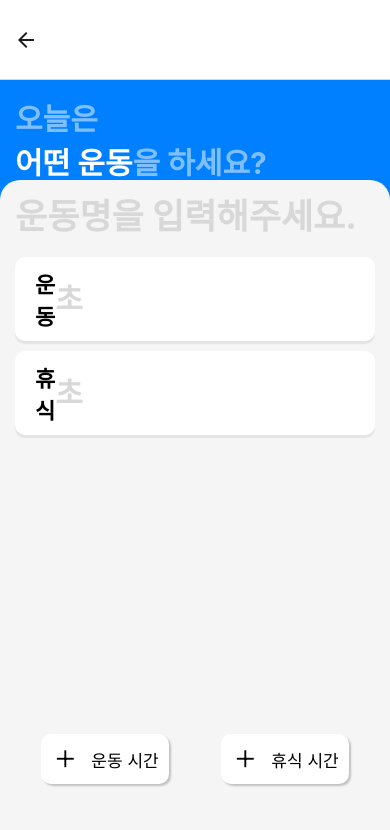
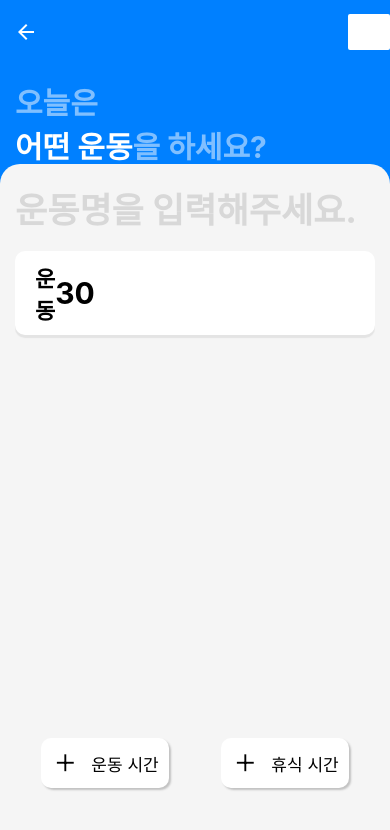
Before and after one commit to seungyeonkk/kuzal-exercise, a React Native app: screen /TimerSetting in a window 390 px wide. Shown: the top 830 px of the page. Built offline with nearby package versions, Linux system fonts and the light colour scheme.

Commit message:
add Exercise class and fix timer input

```diff
--- a/app/components/settings/TimerCard.js
+++ b/app/components/settings/TimerCard.js
@@ -1,6 +1,6 @@
 import React from "react";
 import styled from "styled-components/native";
-import {TouchableOpacity, Text, StyleSheet} from "react-native";
+import {TouchableOpacity, StyleSheet} from "react-native";
 import Icon from "react-native-vector-icons/Ionicons";
 
 const CardView = styled.View`
@@ -37,11 +37,11 @@ const TimeInput = styled.TextInput.attrs({
 const TimerCard = props => {
     // title, icon, onPress
 
-    const [time, setTime] = React.useState('');
+    const [time, setTime] = React.useState(props.timer.sec);
 
-    const onChangeTime = time => {
-        time = time.replace(/[^0-9]/g, '')
-        setTime(time);
+    const onChangeTime = text => {
+        props.timer.sec = text.replace(/[^0-9]/g, '')
+        setTime(props.timer.sec);
     }
 
     return (
@@ -52,9 +52,11 @@ const TimerCard = props => {
                 maxLength={3}
                 keyboardType='numeric'
                 onChangeText={onChangeTime}
-                value={time}
+                value={props.timer.sec}
             />
-            <TouchableOpacity style={styles.button} onPress={props.onPress}>
+            <TouchableOpacity style={styles.button} onPress={() => {
+                props.onPress(props.timer.id);
+            }}>
                 <Icon name='close-outline' size={30} color={'#000000'}/>
             </TouchableOpacity>
         </CardView>
--- a/app/domains/Timer.js
+++ b/app/domains/Timer.js
@@ -12,16 +12,16 @@ export default class Timer {
         this.id = CommonUtil.getCurrentTime();
         this.type = type;
         this.title = this.getTitle(type);
+        this.sec = "30";
     }
 
     getTitle(type) {
         if(type == "EXERCISE") {
-           return '운동';
+            return '운동';
         }else if(type == "REST") {
             return '휴식';
         }else if(type == "START") {
             return '시작';
         }
-
     }
 }
--- a/app/pages/TimerSetting.js
+++ b/app/pages/TimerSetting.js
@@ -1,7 +1,7 @@
-import React, { useRef, useEffect } from "react";
+import React, { useRef, useLayoutEffect } from "react";
 
 import styled from "styled-components/native";
-import { Animated, StyleSheet, TextInput, Text, Button } from 'react-native';
+import { Animated, StyleSheet, Button, Alert } from 'react-native';
 import TimerButton from "../components/buttons/TimerButton";
 import TimerCard from "../components/settings/TimerCard";
 import Timer from "../domains/Timer";
@@ -28,6 +28,7 @@ const ScrollContainer = styled.ScrollView`
 
 const ButtonGroupContainer = styled.View`
     flex: 2;
+    padding-top: 20px;
 `;
 
 const ButtonGroup = styled.View`
@@ -57,13 +58,32 @@ const ExerciseTitleInput = styled.TextInput.attrs({
     color: #000000;
     font-size: 35px;
     font-weight: bold;
+    margin-top: 10px;
 `
 
-const TimerSetting = () => {
+const TimerSetting = ({ navigation }) => {
     const [value, onChangeText] = React.useState('');
-    const [timers, setTimers] = React.useState(
-        [ new Timer('EXERCISE'), new Timer('REST')]
-    );
+    const [timers, setTimers] = React.useState([ new Timer('EXERCISE')]);
+
+    useLayoutEffect(() => {
+        navigation.setOptions({
+            headerTitle: '',
+            headerTintColor: '#ffffff',
+            headerStyle: {
+                backgroundColor: '#0080FF',
+                borderBottomColor: '#0080FF',
+                borderBottomWidth: 0,
+                shadowColor: 'transparent'
+            },
+            headerRight: () => (
+                <Button title="완료" color="#ffffff" onPress={() => {
+                    console.log("데이터 확인", timers);
+                    save();
+                }}/>
+            )
+        });
+    }, [timers]);
+
     const ContentAnimation = useRef(new Animated.Value(800)).current;
 
     const showBottomContainer = () => {
@@ -98,7 +118,20 @@ const TimerSetting = () => {
         setTimers([...timers]);
     }
 
-    // TODO: 헤더에 완료 버튼을 만들어야 함.
+    // 운동 저장
+    const save = () => {
+        // alert 저장하시겠습니까?
+        Alert.alert(
+            "알림",
+            "저장하시겠습니까?",
+            [{ text: "취소", style: "cancel" },
+                { text: "확인", onPress: () => {
+                    // TODO: 내부 디비에 저장
+                }}
+            ],
+            { cancelable: false }
+        );
+    }
 
     return (
         <Container>
@@ -113,7 +146,7 @@ const TimerSetting = () => {
             </BackGroundContainer>
             <Animated.View style={[{top: ContentAnimation}, styles.animatedView]}>
                 <ContentContainer>
-                    {/* 운동명 입력 input -> 컴포넌트로? */}
+                    {/* 운동명 입력 input */}
                     <ExerciseTitleInput
                         placeholder={"운동명을 입력해주세요."}
                         onChangeText={text => onChangeText(text)}
@@ -121,13 +154,9 @@ const TimerSetting = () => {
                     />
                     <ScrollContainer contentInset={{bottom: 15, top: 15}}>
                         {/* 운동시간, 휴식시간 목록 */}
-
                         {timers.map( (timer, index) => (
-                            <TimerCard title={timer.title} key={index} onPress={ () => {
-                                removeTimer(timer.id);
-                            }}></TimerCard>
+                            <TimerCard title={timer.title} key={index} timer={timer} onPress={removeTimer}></TimerCard>
                         ))}
-
                     </ScrollContainer>
                     {/* 운동시간, 휴식시간 추가 버튼 그룹 */}
                     <ButtonGroupContainer>
--- a/package.json
+++ b/package.json
@@ -8,6 +8,7 @@
     "eject": "expo eject"
   },
   "dependencies": {
+    "@react-native-async-storage/async-storage": "^1.15.8",
     "@react-native-community/masked-view": "0.1.10",
     "@react-navigation/native": "^6.0.2",
     "@react-navigation/stack": "^6.0.4",
```
Also changed, not shown: app/domains/Exercise.js (added, +15 -0 lines), setting/setting.txt, 1 other file (tests, documents, lock files or other folders).
